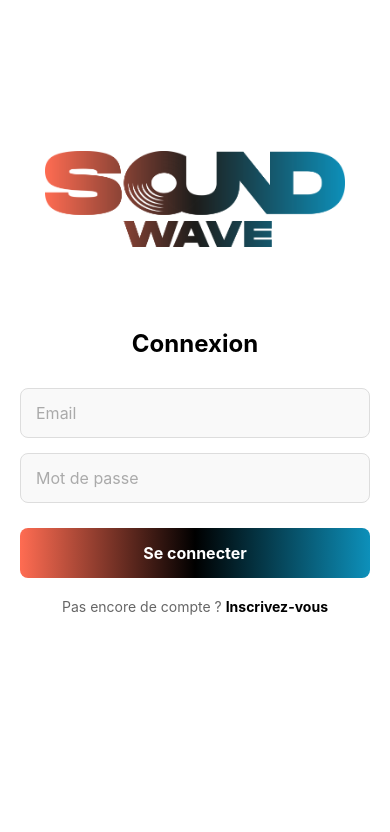
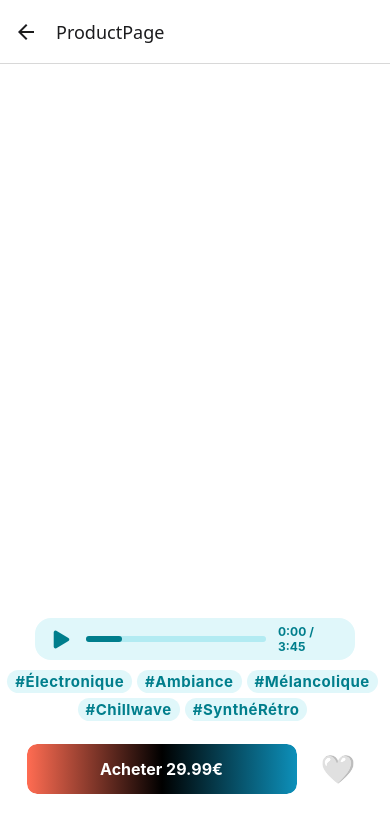
Before and after one commit to clementbas/SoundWave, a React Native app in the folder dev/: screen /ProductPage in a window 390 px wide. Shown: the top 832 px of the page. Built offline with nearby package versions, Linux system fonts and the light colour scheme.

Commit message:
add product page

```diff
--- a/dev/App.tsx
+++ b/dev/App.tsx
@@ -5,6 +5,7 @@ import Login from './App/index';
 import Register from './App/register'; // Page d'inscription
 import HomePage from './App/homePage'; // Page d'accueil
 import UploadPage from './App/upload';
+import ProductPage from './App/productPage';
 import { TouchableOpacity, Text } from 'react-native';
 import { Ionicons } from '@expo/vector-icons'; // Librairie d'icônes
 
@@ -46,6 +47,11 @@ export default function App() {
           options={{ headerShown: false }} // Cache l'en-tête
         />
         <Stack.Screen name="Upload" component={UploadPage} />
+        <Stack.Screen
+          name='ProductPage'
+          component={
+            ProductPage
+          } />
       </Stack.Navigator>
     </NavigationContainer>
   );
--- a/dev/App/homePage.tsx
+++ b/dev/App/homePage.tsx
@@ -45,12 +45,15 @@ export default function HomePage({ navigation }: { navigation: any }) {
         {/* Following Section */}
         <Text style={styles.sectionTitle}>Following</Text>
         <View style={styles.followingBox} />
+      <TouchableOpacity onPress={() => navigation.navigate('ProductPage')}>
+        <View style={styles.followingBox} />
+      </TouchableOpacity>
+        <View style={styles.followingBox} />
         <View style={styles.followingBox} />
         <View style={styles.followingBox} />
         <View style={styles.followingBox} />
         <View style={styles.followingBox} />
       </ScrollView>
-
       {/* Footer fixe */}
       <View style={styles.footer}>
         <TouchableOpacity style={styles.feedButton} onPress={() => alert('Feed')}>
--- /dev/null
+++ b/dev/App/productPage.tsx
@@ -0,0 +1,181 @@
+import React, { useState } from 'react';
+import { View, Text, TouchableOpacity, StyleSheet } from 'react-native';
+import { LinearGradient } from 'expo-linear-gradient';
+import { Ionicons } from '@expo/vector-icons';
+
+function FakeAudioPlayer() {
+  const [isPlaying, setIsPlaying] = useState(false);
+
+  return (
+    <View style={styles.fakePlayer}>
+      <TouchableOpacity onPress={() => setIsPlaying(!isPlaying)} style={styles.playButton}>
+        <Ionicons
+          name={isPlaying ? 'pause' : 'play'}
+          size={25}
+          color="#007e8c"
+        />
+      </TouchableOpacity>
+      <View style={styles.progressBarBackground}>
+        <View style={[
+          styles.progressBarFill,
+          { width: isPlaying ? '60%' : '20%' }
+        ]} />
+      </View>
+      <Text style={styles.timeText}>{isPlaying ? '1:23 / 3:45' : '0:00 / 3:45'}</Text>
+    </View>
+  );
+}
+
+export default function HashtagButtons() {
+  const [liked, setLiked] = useState(false);
+
+  const hashtags = [
+    'Électronique',
+    'Ambiance',
+    'Mélancolique',
+    'Chillwave',
+    'SynthéRétro'
+  ];
+
+  return (
+    <View style={styles.container}>
+      <View style={styles.bottomSection}>
+        {/* Fake audio player just above hashtags */}
+        <FakeAudioPlayer />
+
+        {/* Hashtags Row */}
+        <View style={styles.hashtagRow}>
+          {hashtags.map((tag, idx) => (
+            <View key={idx} style={styles.hashtagContainer}>
+              <Text style={styles.hashtagText}>#{tag}</Text>
+            </View>
+          ))}
+        </View>
+
+        {/* Buttons Row */}
+        <View style={styles.buttonContainer}>
+          <TouchableOpacity style={styles.button}>
+            <LinearGradient
+              colors={['#FF6C52', '#000000', '#0D90BA']}
+              start={{ x: 0, y: 0 }}
+              end={{ x: 1, y: 0 }}
+              style={styles.buttonGradient}
+            >
+              <Text style={styles.buttonText}>Acheter 29.99€</Text>
+            </LinearGradient>
+          </TouchableOpacity>
+          <TouchableOpacity
+            style={styles.likeButton}
+            onPress={() => setLiked(!liked)}
+            accessibilityLabel="Like button"
+          >
+            <Text style={[styles.likeText, liked && styles.liked]}>
+              {liked ? '❤️' : '🤍'}
+            </Text>
+          </TouchableOpacity>
+        </View>
+      </View>
+    </View>
+  );
+}
+
+const styles = StyleSheet.create({
+  container: {
+    flex: 1,
+    justifyContent: 'flex-end',
+    alignItems: 'center',
+    paddingBottom: 50,
+    backgroundColor: '#fff',
+  },
+  bottomSection: {
+    width: '100%',
+    alignItems: 'center',
+  },
+  fakePlayer: {
+    flexDirection: 'row',
+    alignItems: 'center',
+    backgroundColor: '#e0f7fa',
+    borderRadius: 16,
+    paddingVertical: 6,
+    paddingHorizontal: 14,
+    marginBottom: 10,
+    alignSelf: 'center',
+    width: 320,
+  },
+  playButton: {
+    marginRight: 12,
+  },
+  progressBarBackground: {
+    width: 180,
+    height: 6,
+    backgroundColor: '#b2ebf2',
+    borderRadius: 3,
+    marginRight: 12,
+  },
+  progressBarFill: {
+    height: 6,
+    backgroundColor: '#007e8c',
+    borderRadius: 3,
+  },
+  timeText: {
+    color: '#007e8c',
+    fontSize: 12,
+    fontWeight: 'bold',
+  },
+  hashtagRow: {
+    flexDirection: 'row',
+    flexWrap: 'wrap',
+    justifyContent: 'center',
+    marginBottom: 18,
+  },
+  hashtagContainer: {
+    backgroundColor: '#e0f7fa',
+    paddingVertical: 2,
+    paddingHorizontal: 8,
+    borderRadius: 12,
+    marginRight: 5,
+    marginBottom: 5,
+  },
+  hashtagText: {
+    color: '#007e8c',
+    fontWeight: 'bold',
+    fontSize: 15,
+    letterSpacing: 0.5,
+  },
+  buttonContainer: {
+    flexDirection: 'row',
+    justifyContent: 'center',
+    alignItems: 'center',
+  },
+  button: {
+    width: 270,
+    height: 50,
+    justifyContent: 'center',
+    alignItems: 'center',
+    borderRadius: 10,
+    marginRight: 16,
+    overflow: 'hidden',
+  },
+  buttonGradient: {
+    width: '100%',
+    height: '100%',
+    justifyContent: 'center',
+    alignItems: 'center',
+    borderRadius: 10,
+  },
+  buttonText: {
+    color: '#fff',
+    fontSize: 16,
+    fontWeight: 'bold',
+  },
+  likeButton: {
+    padding: 8,
+  },
+  likeText: {
+    fontSize: 28,
+    color: '#888',
+  },
+  liked: {
+    color: '#FF6C52',
+  },
+});
--- a/dev/app/index.tsx
+++ b/dev/app/index.tsx
@@ -14,7 +14,7 @@ export default function Home({ navigation }: { navigation: any }) {
     }
 
     // Exemple de validation pour afficher une alerte de succès
-    Alert.alert('Connexion réussie', `Email: ${email}\nMot de passe: ${password}`);  //supprimer après tests
+    //Alert.alert('Connexion réussie', `Email: ${email}\nMot de passe: ${password}`);  //supprimer après tests
 
     // Rediriger vers la page d'accueil après connexion
     navigation.navigate('HomePage');
--- a/dev/package.json
+++ b/dev/package.json
@@ -4,6 +4,7 @@
     "@react-navigation/native": "^7.1.9",
     "@react-navigation/stack": "^7.3.2",
     "@types/react": "~19.0.10",
+    "expo-av": "^15.1.4",
     "expo-linear-gradient": "^14.0.1",
     "expo-router": "~5.0.6",
     "expo-splash-screen": "^0.30.8",
```
Also changed, not shown: 1 other file (tests, documents, lock files or other folders).
